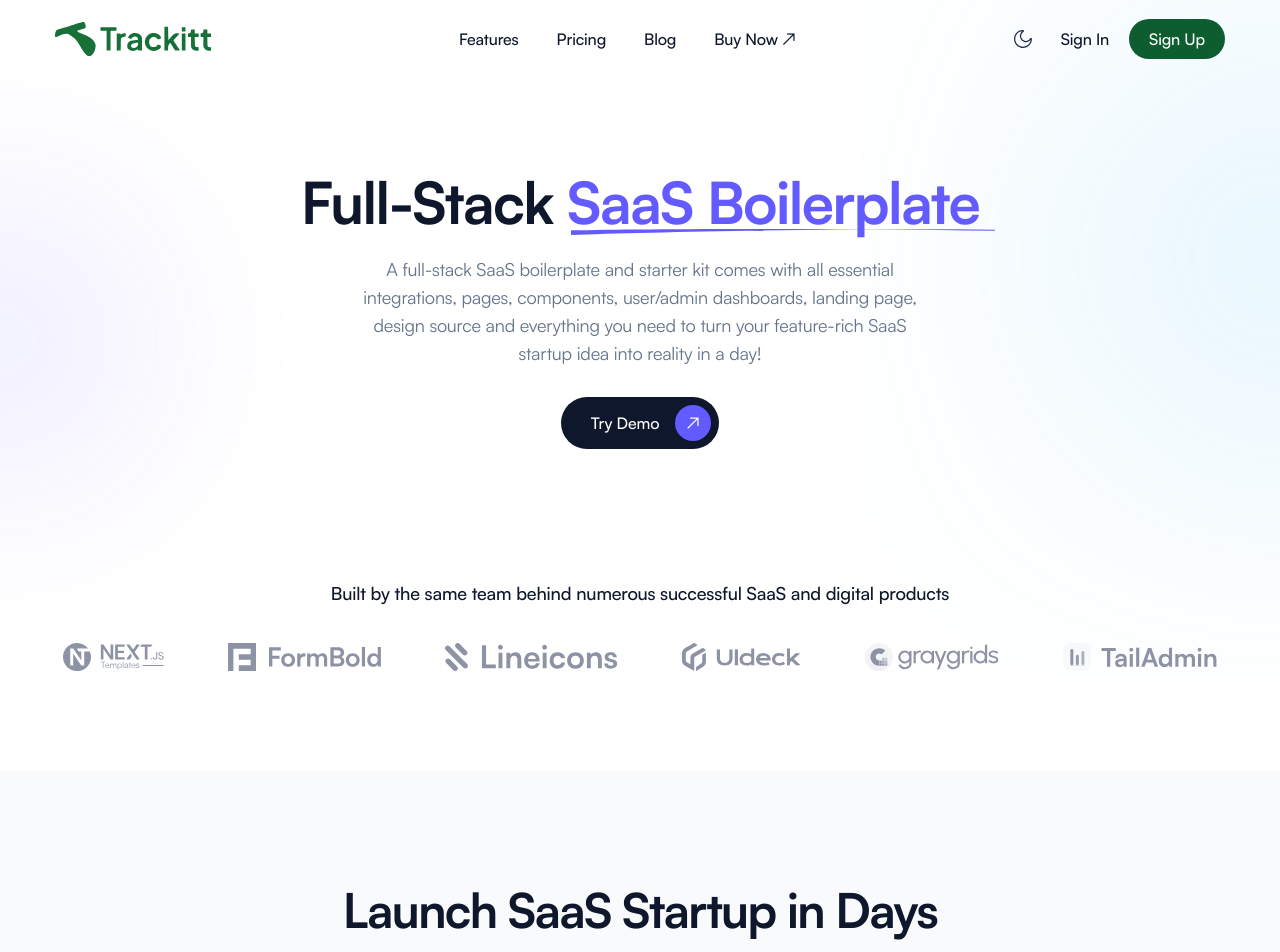
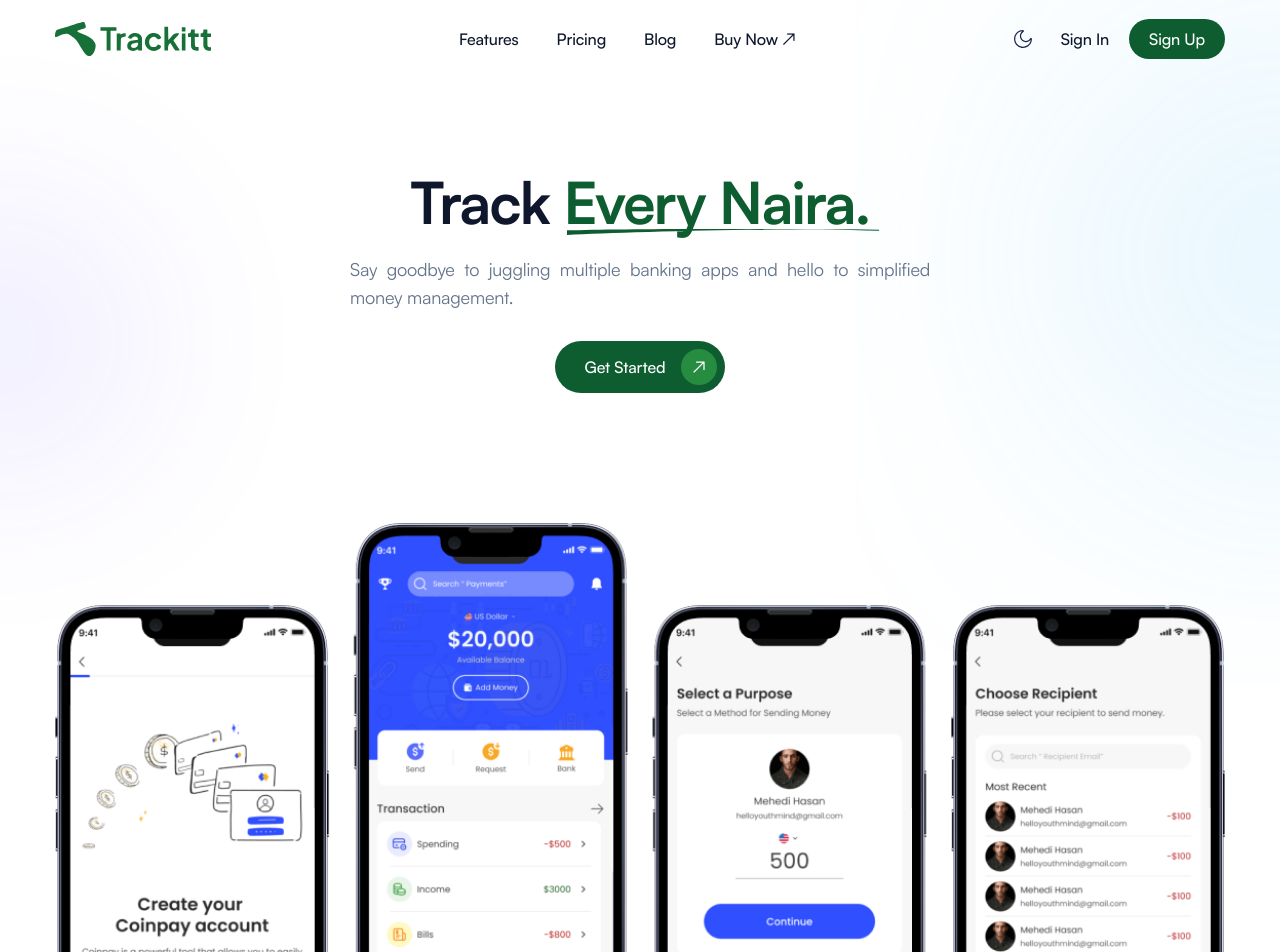
Before and after one commit to trackit-official/trackit_web, a Next.js app: page / in a window 1280 px wide. Shown: the top 952 px of the page. Built offline with nearby package versions, Linux system fonts and the light colour scheme.

Commit message:
Feature: Added in an hero image

```diff
--- a/src/components/Header/index.tsx
+++ b/src/components/Header/index.tsx
@@ -60,7 +60,7 @@ const Header = () => {
           <div className="flex w-full items-center justify-between xl:w-4/12">
             <Link href="/">
               <Image
-                src={logoLight}
+                src={Vector}
                 alt="Logo"
                 className="hidden w-full sm:w-[70%] md:w-[50%] dark:block"
               />
--- a/src/components/Home/Hero/index.tsx
+++ b/src/components/Home/Hero/index.tsx
@@ -2,15 +2,15 @@ import Image from "next/image";
 import React from "react";
 import brandData from "./brandData";
 import Link from "next/link";
-
+import Phones from "../../../../public/images/hero/Group 1.png";
 const Hero = () => {
   return (
     <section className="relative z-1 overflow-hidden pb-17.5 pt-30 lg:pb-20 lg:pt-30 xl:pb-25 xl:pt-[170px]">
       <div className="mx-auto w-full max-w-[740px] px-4 text-center sm:px-8 xl:px-0">
         <h1 className="mb-5 font-satoshi text-heading-4 font-bold -tracking-[1.6px] text-black dark:text-white lg:text-heading-2 xl:text-[58px] xl:leading-[1.12]">
-          Full-Stack{" "}
-          <span className="relative text-primary">
-            SaaS Boilerplate
+          Track{" "}
+          <span className="relative text-primary-900">
+            Every Naira.{" "}
             <span className="absolute bottom-0.5 left-0 h-2 w-full pl-1 pr-2">
               <svg
                 className="fill-current"
@@ -30,19 +30,17 @@ const Hero = () => {
           </span>
         </h1>
 
-        <p className="mx-auto font-satoshi mb-7.5 w-full max-w-[580px] text-lg -tracking-[0.2px] dark:text-gray-5">
-          A full-stack SaaS boilerplate and starter kit comes with all essential
-          integrations, pages, components, user/admin dashboards, landing page,
-          design source and everything you need to turn your feature-rich SaaS
-          startup idea into reality in a day!
+        <p className="mx-auto font-satoshi mb-7.5 w-full max-w-[580px] text-lg text-justify -tracking-[0.2px] dark:text-gray-5">
+          Say goodbye to juggling multiple banking apps and hello to simplified
+          money management.
         </p>
 
         <Link
           href="#"
-          className="inline-flex items-center gap-4 rounded-full bg-black py-2 pl-7.5 pr-2 font-satoshi font-medium text-white hover:bg-opacity-90 dark:bg-primary"
+          className="inline-flex items-center gap-4 rounded-full bg-primary-900 py-2 pl-7.5 pr-2 font-satoshi font-medium text-white hover:bg-opacity-90 dark:bg-primary"
         >
-          <span> Try Demo </span>
-          <span className="inline-flex h-9 w-9 items-center justify-center rounded-full bg-primary text-white dark:bg-white dark:text-primary">
+          <span> Get Started </span>
+          <span className="inline-flex h-9 w-9 items-center justify-center rounded-full bg-primary-700 text-white dark:bg-white dark:text-primary">
             <svg
               className="fill-current"
               width="20"
@@ -63,11 +61,15 @@ const Hero = () => {
 
       {/* <!-- Hero brands --> */}
       <div className="mx-auto mt-20 w-full max-w-[1170px] px-4 sm:px-8 lg:mt-25 xl:mt-32.5 xl:px-0">
-        <h2 className="text-center font-satoshi text-lg font-medium text-black dark:text-white">
-          Built by the same team behind numerous successful SaaS and digital
-          products
-        </h2>
-
+        {/* <!-- Brand recognition section --> */}
+        <div className="mx-auto mt-20 w-full max-w-[1170px] px-4 sm:px-8 lg:mt-25 xl:mt-32.5 xl:px-0">
+          <Image
+            src={Phones}
+            alt="Brand recognition logos"
+            height={200}
+            className="mx-auto w-full"
+          />
+        </div>
         <div className="mt-9 flex flex-wrap items-center justify-center gap-7.5 xl:gap-16">
           {/* <!-- brand item --> */}
           {brandData?.map((brand, key) => (
```
Also changed, not shown: public/images/hero/Group 1.png (added).
